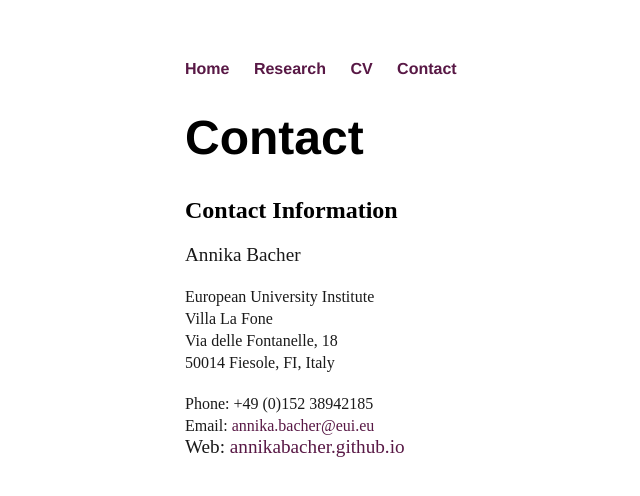
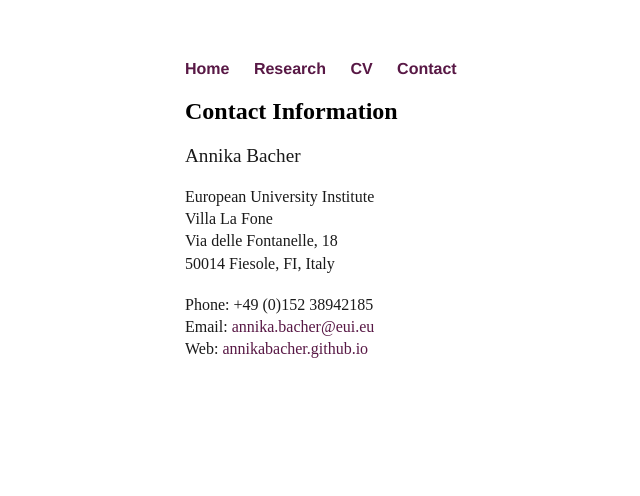
Before and after one commit to annikabacher/annikabacher.github.io, a Jekyll site: the page built from contact/index.html, in a window 1280 px wide. Shown: the top 496 px of the page, without its empty margins (7-647 px from the left). Built offline with Jekyll 4.4.1, drawn with Linux system fonts in a browser that asks for light colours.

Commit message:
size headers

```diff
--- a/contact/index.html
+++ b/contact/index.html
@@ -1,9 +1,8 @@
 ---
 layout: default
-title: Contact
+title: Contact Information
 ---
-	<h1>{{ page.title }}</h1>
-	<h2>Contact Information</h2>
+	<h2>{{ page.title }}</h2>
 
 	<p> Annika Bacher  </p>
 
@@ -13,5 +12,5 @@ title: Contact
     50014 Fiesole, FI, Italy </small> </p>
 
     <p> <small> Phone: +49 (0)152 38942185 <br>
-     Email: <a href="mailto:annika.bacher@eui.eu">annika.bacher@eui.eu</a> </small> <br>
-     Web: <a href="annikabacher.github.io">annikabacher.github.io</a> </p>
+     Email: <a href="mailto:annika.bacher@eui.eu">annika.bacher@eui.eu</a>  <br>
+     Web: <a href="annikabacher.github.io">annikabacher.github.io</a> </small> </p>
--- a/index.html
+++ b/index.html
@@ -3,6 +3,8 @@ layout: default
 title: Annika Bacher
 ---
 <div class="blurb">
+
+	<h2>{{ page.title }}</h2>
 
 	<h1><img src="img_github.jpg" alt="Smiley face" style="float:right;width:168px;height:214px;">Annika Bacher</h1>
 
--- a/research/index.html
+++ b/research/index.html
@@ -2,8 +2,8 @@
 layout: default
 title: Research
 ---
-	<h1>{{ page.title }}</h1>
-	<h2>Work in Progress</h2>
+	<h2>{{ page.title }}</h2>
+	<h3>Work in Progress</h3>
 
 	<p> <bold> The Gender Investment Gap over the Life Cycle </bold> </p>
         <p style="text-align: justify;"> <small> Single women are less likely to hold risky assets than single men and allocate a smaller share of their portfolio into stocks. This paper develops and estimates a portfolio choice model to quantify the determinants of the ''gender investment gap'' over the life-cycle. The framework allows for differences in household structure (single or couple), marital transitions as well as for rich gender heterogeneity along observable characteristics and stochastic processes. The model is able to rationalize the gender gap in equity shares and asset holdings without introducing preference heterogeneity by gender. Counterfactual simulations reveal that both current and expected lower income levels as well as larger household sizes of single women are the main determinants for explaining the gender investment gap. </small> </p>
```
